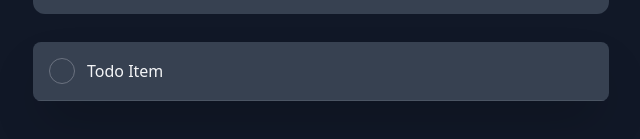
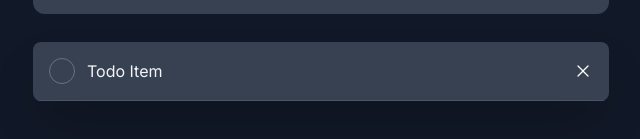
Before and after one commit to crslarez/todo-app, a React (Create React App) app: page / in a window 1280 px wide. Shown: the part 407-546 px from the top of the page, without its empty margins (319-959 px from the left). Built offline with nearby package versions, Linux system fonts and the light colour scheme.

Commit message:
Feat: TodoFilters component

```diff
--- a/src/App.js
+++ b/src/App.js
@@ -5,7 +5,7 @@ import { TodoList } from "./components/TodoList";
 
 function App() {
   return (
-    <div className="bg-gray-900 min-h-screen h-full text-gray-100 flex items-center justify-center py-20 px-5">
+    <div className="bg-gray-900 min-h-screen h-full font-inter text-gray-100 flex items-center justify-center py-20 px-5">
       <div className="container flex flex-col max-w-xl">
         <Title />
         <TodoInput />
--- a/src/components/Todo/Todo.jsx
+++ b/src/components/Todo/Todo.jsx
@@ -7,6 +7,7 @@ const Todo = () => {
                 Todo Item
             </p>
             </div>
+            <img className="h-5 w-5 cursor-pointer transition-all duration-300 easy-in" src="/close-icon.svg" alt="Close Icon"/>
         </div>
 
     )
--- /dev/null
+++ b/src/components/TodoFilters/TodoFilters.jsx
@@ -0,0 +1,10 @@
+const TodoFilters = () => {
+    return (
+        <div>
+
+        </div>
+
+    )
+}
+
+export { TodoFilters }
--- /dev/null
+++ b/src/components/TodoFilters/index.js
@@ -0,0 +1 @@
+export * from './TodoFilters'
```
Also changed, not shown: public/check-icon.svg (added), public/close-icon.svg (added).
